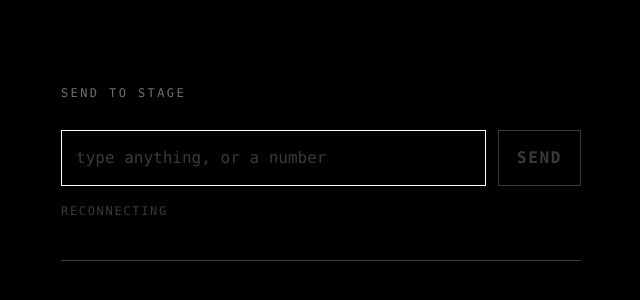
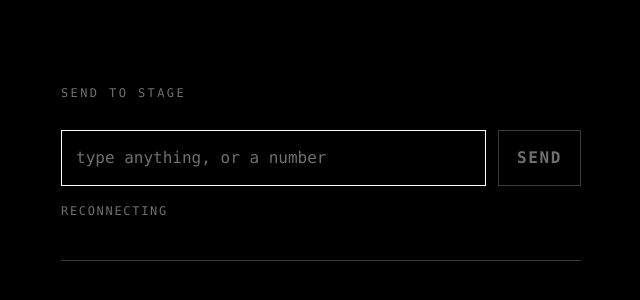
Before and after one commit to jj-disaster/td-send, a plain HTML site: page index.html in a window 1280 px wide. Shown: the part 220-520 px from the top of the page, without its empty margins (319-959 px from the left). Drawn offline with Linux system fonts and the light colour scheme.

Commit message:
Add design language spec and fix disabled-button contrast
Placeholder and status text moved from --dim (1.85:1) to --muted (4.18:1);
--dim is now hairlines and disabled borders only, per DESIGN.md.

```diff
--- a/index.html
+++ b/index.html
@@ -12,12 +12,12 @@ main{width:100%;max-width:520px}
 h1{font-size:12px;font-weight:400;letter-spacing:.2em;text-transform:uppercase;color:var(--muted);margin-bottom:28px}
 form{display:flex;gap:12px}
 input{flex:1;min-width:0;background:var(--bg);color:var(--fg);border:1px solid var(--fg);border-radius:0;padding:15px 14px;font:inherit;caret-color:var(--fg)}
-input::placeholder{color:var(--dim)}
+input::placeholder{color:var(--muted)}
 input:focus{outline:1px solid var(--fg);outline-offset:3px}
 button{background:var(--fg);color:var(--bg);border:1px solid var(--fg);border-radius:0;padding:15px 18px;font:inherit;font-weight:700;letter-spacing:.1em;text-transform:uppercase;cursor:pointer}
-button:disabled{background:var(--bg);color:var(--dim);border-color:var(--dim);cursor:not-allowed}
+button:disabled{background:var(--bg);color:var(--muted);border-color:var(--dim);cursor:not-allowed}
 button:not(:disabled):active{background:var(--bg);color:var(--fg)}
-#pill{margin-top:16px;font-size:12px;letter-spacing:.14em;text-transform:uppercase;color:var(--dim)}
+#pill{margin-top:16px;font-size:12px;letter-spacing:.14em;text-transform:uppercase;color:var(--muted)}
 #pill.up{color:var(--fg)}
 #log{margin-top:40px;padding-top:16px;border-top:1px solid var(--dim);list-style:none;font-size:13px;color:var(--muted)}
 #log li{overflow:hidden;text-overflow:ellipsis;white-space:nowrap;padding:2px 0}
```
Also changed, not shown: README.md.
